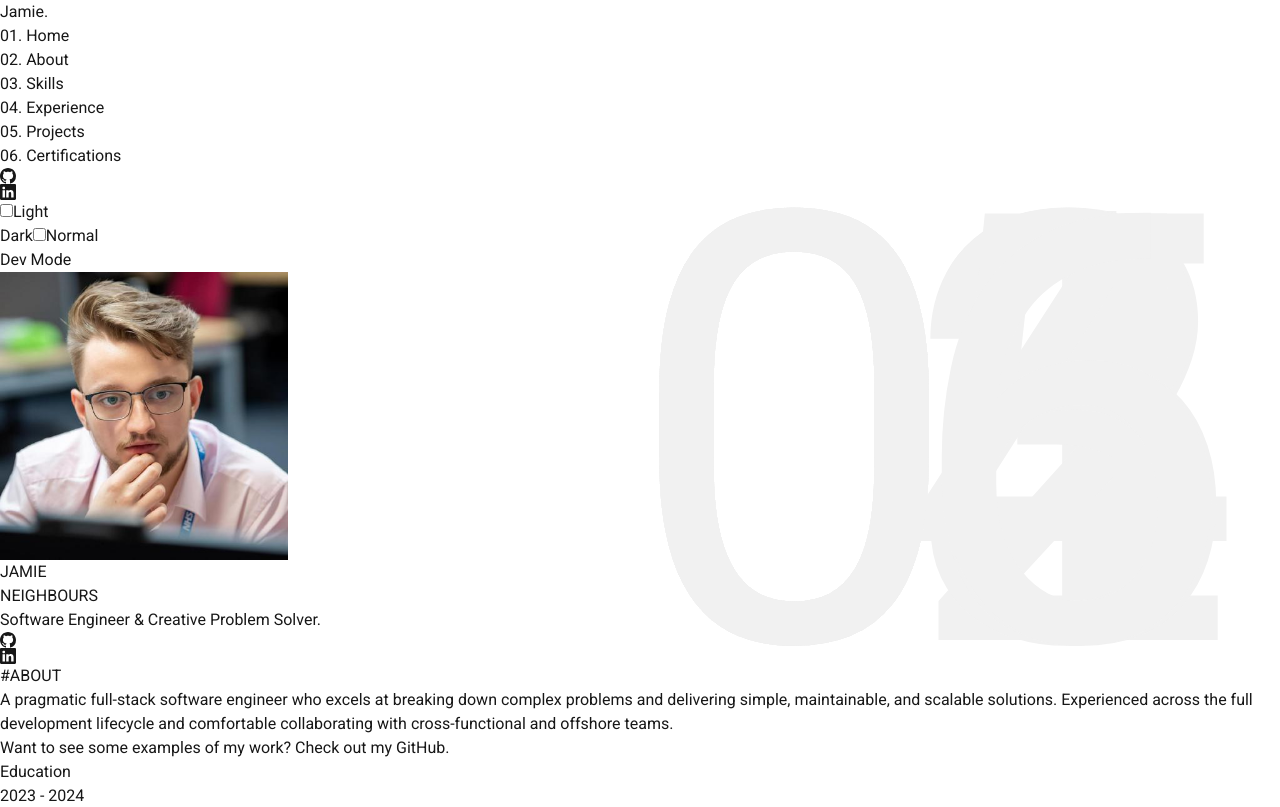
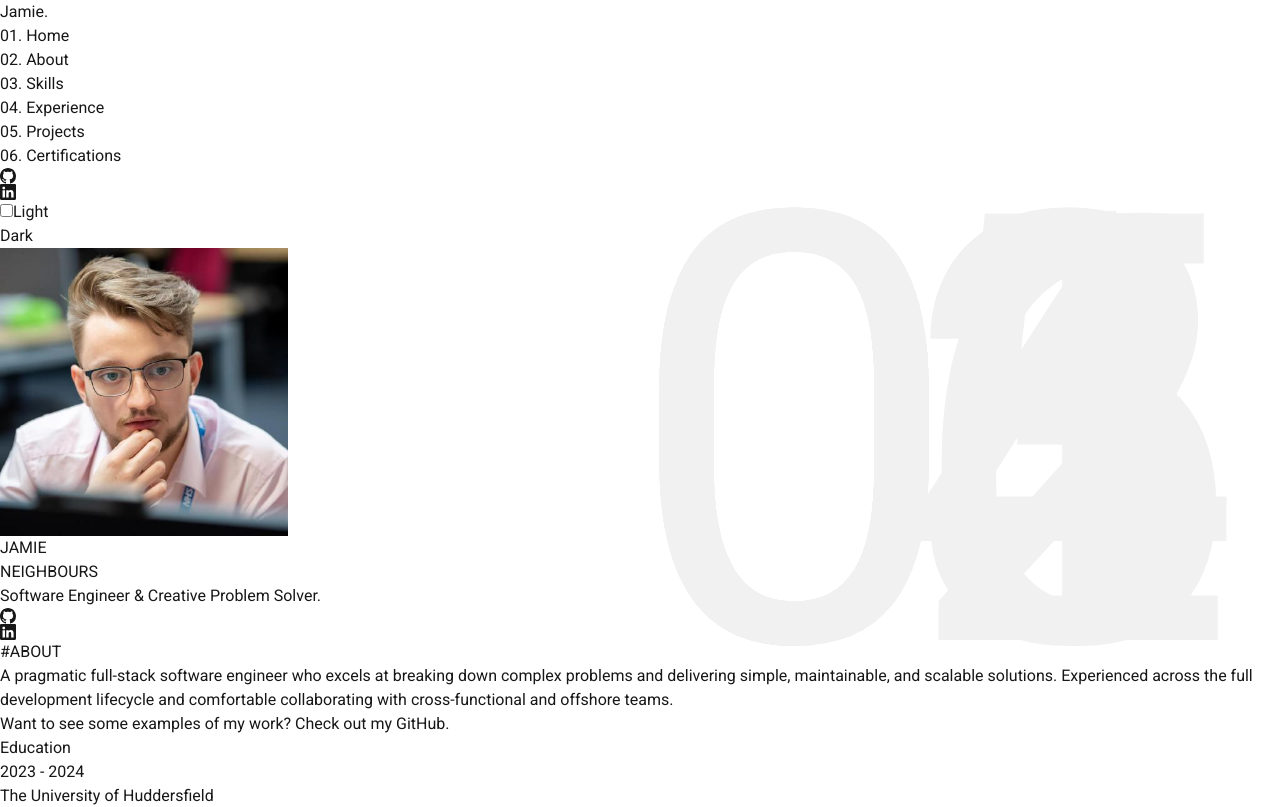
Before and after one commit to Jamie-n/porfolio-site-v2, a Next.js app: page / in a window 1280 px wide. Shown: the top 807 px of the page. Built offline with nearby package versions, Linux system fonts and the light colour scheme; no server answers.

Commit message:
chore: remove dev mode toggle
Removes the dev-mode toggle UI and its context/provider wiring.

```diff
--- a/src/app/components/nav/Sidebar.tsx
+++ b/src/app/components/nav/Sidebar.tsx
@@ -2,9 +2,7 @@
 
 import { formatIndex } from "../../../utils";
 import { SectionItem } from "../../[[...slug]]/page";
-import { useDevMode } from "../../contexts/DevModeContext";
 import DarkModeToggle from "../DarkModeToggle";
-import Toggle from "../Toggle";
 import NavItem from "./NavItem";
 
 interface SidebarProps {
@@ -12,8 +10,6 @@ interface SidebarProps {
 }
 
 export default function Sidebar({ sections }: SidebarProps) {
-  const { setDevMode, devMode } = useDevMode();
-
   return (
     <div className="w-80 h-full fixed pt-16 pb-6 px-12 flex justify-between flex-col">
       <div>
@@ -68,14 +64,6 @@ export default function Sidebar({ sections }: SidebarProps) {
           </a>
         </div>
         <DarkModeToggle />
-        <Toggle
-          checked={devMode}
-          onChange={() => setDevMode((prev) => !prev)}
-          labels={{
-            left: "Normal",
-            right: "Dev Mode",
-          }}
-        />
       </div>
     </div>
   );
--- a/src/app/contexts/DevModeContext.tsx
+++ /dev/null
@@ -1,28 +0,0 @@
-"use client";
-
-import { createContext, Dispatch, SetStateAction, useContext, useState } from "react";
-
-type DevModeContextType = {
-  devMode: boolean;
-  setDevMode: Dispatch<SetStateAction<boolean>>;
-};
-
-const DevModeContext = createContext<DevModeContextType | undefined>(undefined);
-
-export function DevModeProvider({ children }: { children: React.ReactNode }) {
-  const [devMode, setDevMode] = useState(false);
-
-  return (
-    <DevModeContext.Provider value={{ devMode, setDevMode }}>
-      {children}
-    </DevModeContext.Provider>
-  );
-}
-
-export function useDevMode() {
-  const ctx = useContext(DevModeContext);
-  if (!ctx) {
-    throw new Error("useDevMode must be used within a DevModeProvider");
-  }
-  return ctx;
-}
--- a/src/app/layout.tsx
+++ b/src/app/layout.tsx
@@ -1,7 +1,6 @@
 import type { Metadata } from "next";
 import { Geist, Geist_Mono } from "next/font/google";
 import "./globals.css";
-import { DevModeProvider } from "./contexts/DevModeContext";
 
 const geistSans = Geist({
   variable: "--font-geist-sans",
@@ -44,7 +43,7 @@ export default function RootLayout({
       <body
         className={`${geistSans.variable} ${geistMono.variable} antialiased`}
       >
-        <DevModeProvider>{children}</DevModeProvider>
+        {children}
       </body>
     </html>
   );
```
